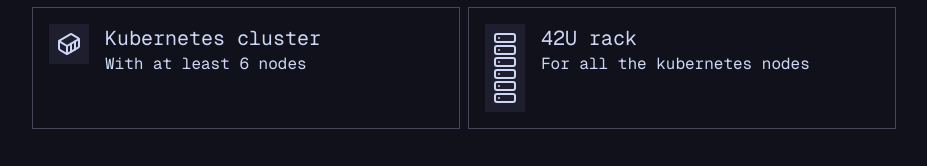
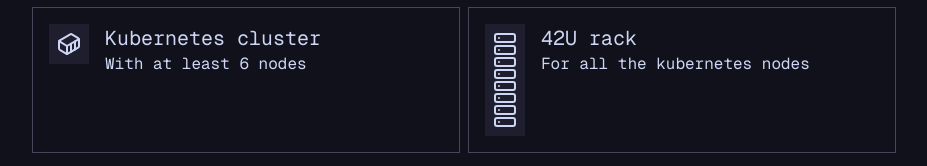
Before and after one commit to Inglan/notoverkill.com, a Next.js app: page / in a window 1280 px wide. Shown: the part 1220-1386 px from the top of the page, without its empty margins (176-1103 px from the left). Built offline with nearby package versions, Linux system fonts and the light colour scheme.

Commit message:
add another server

```diff
--- a/app/page.tsx
+++ b/app/page.tsx
@@ -77,6 +77,7 @@ const averageSetup = [
         <Server />
         <Server />
         <Server />
+        <Server />
       </>
     ),
   },
```
